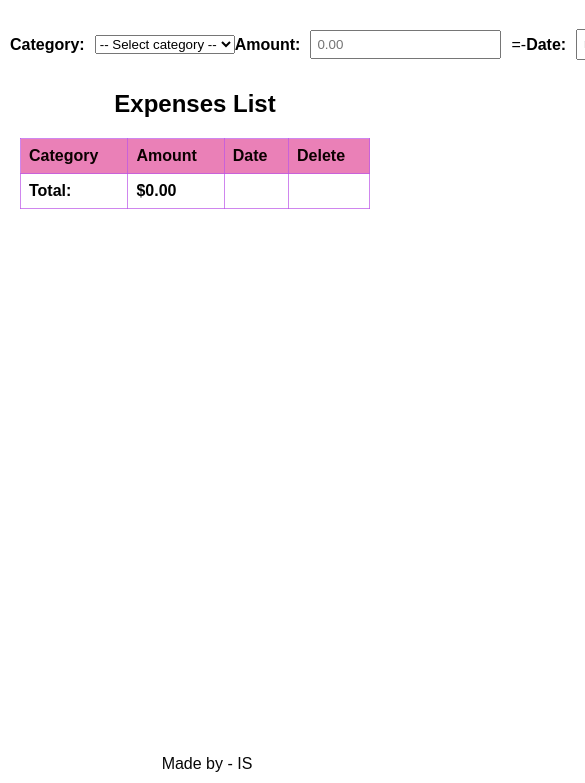
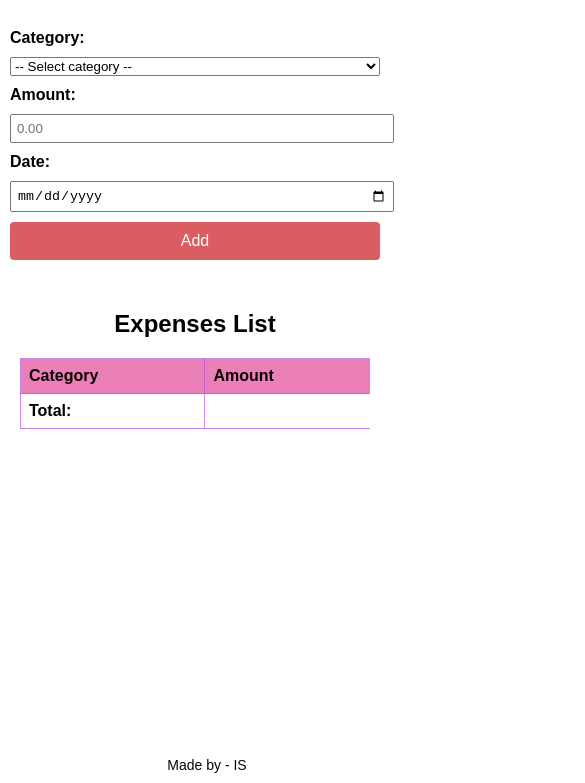
Before and after one commit to ishitasheraji/money-tracker-app, a plain HTML site: page index.html in a window 390 px wide. Shown: the part 61-844 px from the top of the page, 585 px wide, since content can reach past the window. Drawn offline with Linux system fonts and the light colour scheme.

Commit message:
adding project

```diff
--- a/index.html
+++ b/index.html
@@ -22,7 +22,7 @@
         </select>
 
         <label for="amount-input">Amount:</label>
-        <input type="number" id="amount-input" step="0.01" placeholder="0.00">=-
+        <input type="number" id="amount-input" step="0.01" placeholder="0.00">
 
         <label for="date-input">Date:</label>
         <input type="date" id="date-input">
--- a/money.css
+++ b/money.css
@@ -57,6 +57,10 @@ tfoot td{
     border-radius: 4px;
     cursor: pointer;
 }
+.input-section button, .delete-btn {
+    padding: 10px 15px;
+    font-size: 16px;
+}
 
 .footer{
     position: fixed;
@@ -69,3 +73,35 @@ tfoot td{
     text-align: center;
     z-index: 1000;
 }
+body {
+    padding-bottom: 50px; /* space for footer */
+}
+.footer {
+    font-size: 14px;
+}
+.expenses-list {
+    margin: 20px;
+    overflow-x: auto; /* horizontal scroll if needed */
+}
+
+table {
+    min-width: 600px; /* prevent squishing */
+}
+.input-section {
+    display: flex;
+    flex-wrap: wrap; /* allow wrapping */
+    gap: 10px;       /* spacing between items */
+}
+
+@media (max-width: 768px) {
+    .input-section {
+        flex-direction: column; /* stack vertically */
+        align-items: flex-start;
+    }
+    .input-section label,
+    .input-section input,
+    .input-section select,
+    .input-section button {
+        width: 100%; /* full width on mobile */
+    }
+}
--- a/money.js
+++ b/money.js
@@ -113,8 +113,3 @@ addBtn.addEventListener('click', () => {
     amountInput.value = '';
     dateInput.value = '';
 });
-
-// Initialize
-loadExpenses();
-renderExpenses();
-// ...existing code...
```
